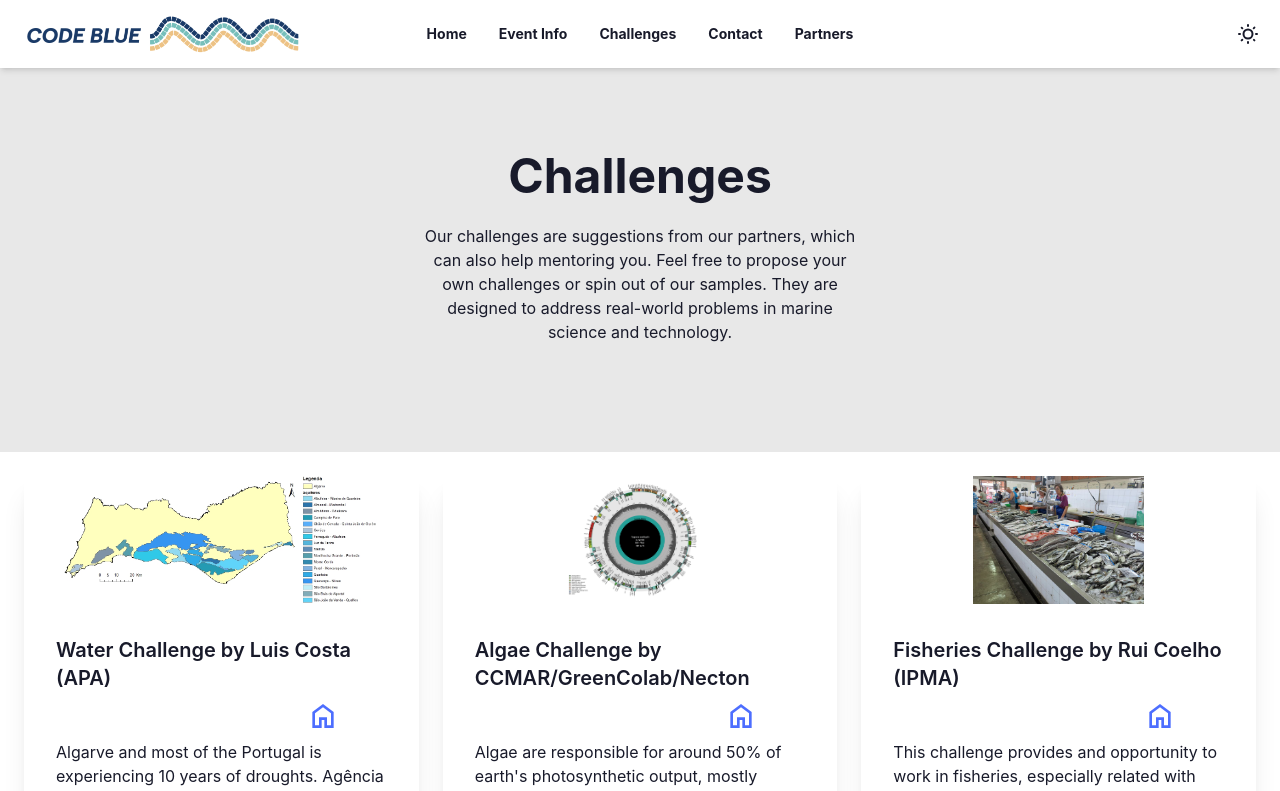
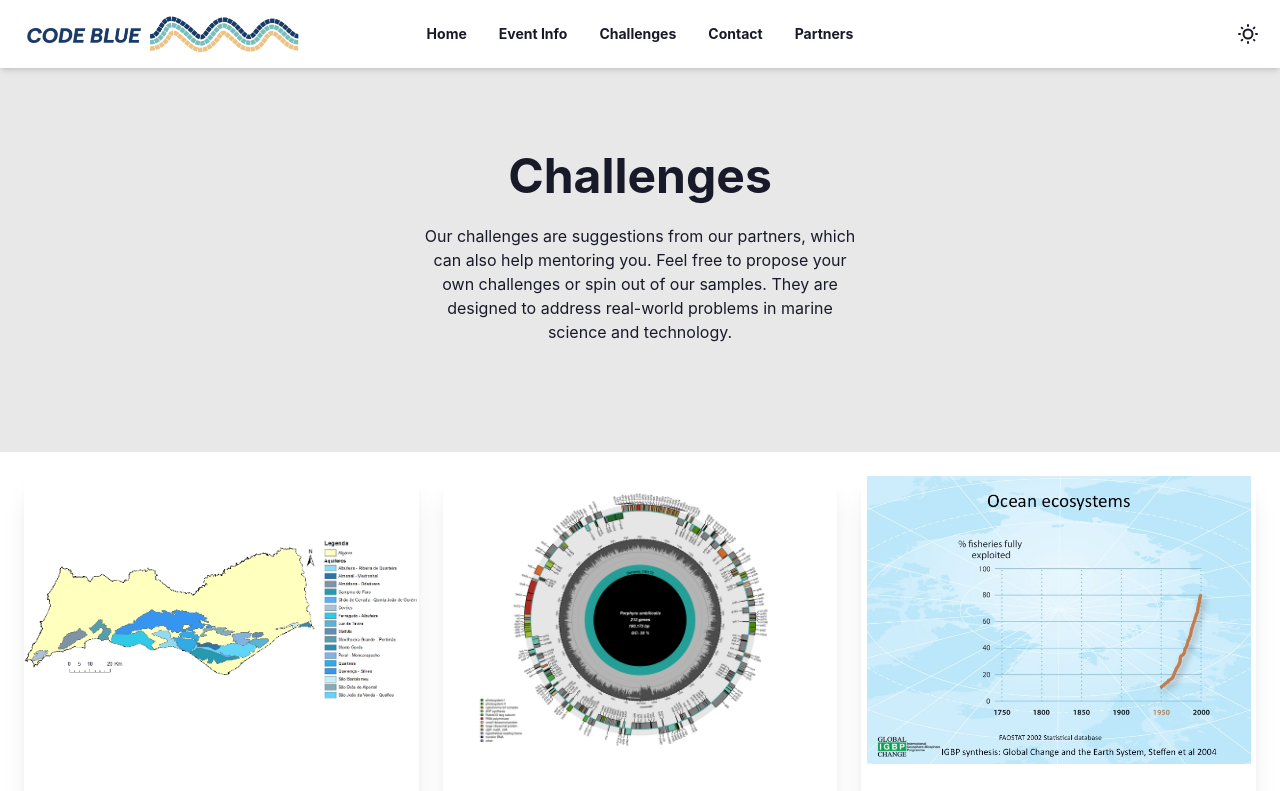
Before and after one commit to Unisergius/bluehack-vuejsproto, a Vue app: page /challenges in a window 1280 px wide. Shown: the top 791 px of the page. Built offline with nearby package versions, Linux system fonts and the light colour scheme.

Commit message:
new fisheries image, increase challenge image size

```diff
--- a/src/components/ChallengeCard.vue
+++ b/src/components/ChallengeCard.vue
@@ -1,7 +1,7 @@
 <template>
     <div class="card w-360 p-0  shadow-xl">
         <figure class="bg-base-600">
-            <img :src="challenge.image" :alt="challenge.name" class="h-32 object-contain" />
+            <img :src="challenge.image" :alt="challenge.name" class="h-72 object-contain" />
         </figure>
         <div class="card-body">
             <h2 class="card-title">{{ challenge.name }}</h2>
--- a/src/pages/Challenges.vue
+++ b/src/pages/Challenges.vue
@@ -28,7 +28,8 @@ import ChallengeCard from '@/components/ChallengeCard.vue';
 import backgroundUrl from '@/assets/images/maksym-kaharlytskyi-QQcLNBQ6i_A-unsplash.jpg';
 import waterChallImage from '@/assets/images/challenges/chall_aquifer.png';
 import algaeChallImage from '@/assets/images/challenges/chall_algae.png';
-import fishChallImage from '@/assets/images/challenges/chall_fisheries.jpg';
+// import fishChallImage from '@/assets/images/challenges/chall_fisheries.jpg';
+import fishChallImage from '@/assets/images/challenges/Fisheriesexploited.jpg';
 import fruitChallImage from '@/assets/images/challenges/chall_fruits_DLC2024.png';
 
 export default {
```
Also changed, not shown: src/assets/images/challenges/Fisheriesexploited.jpg (added).
